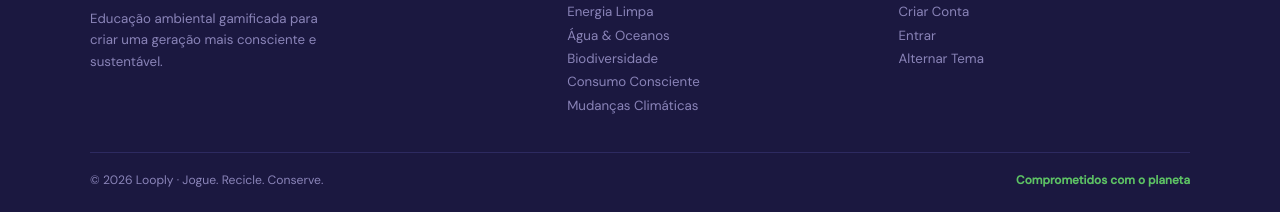
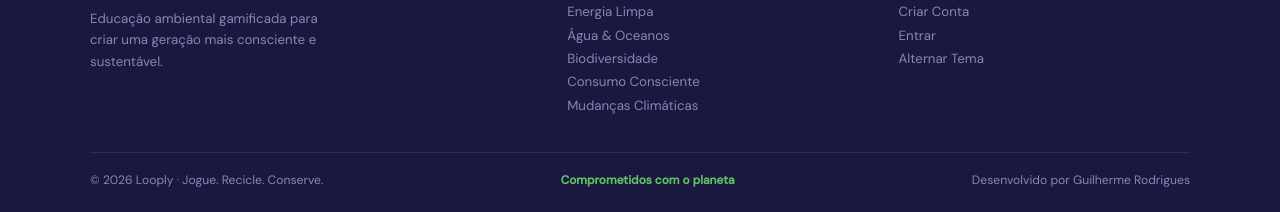
Before and after one commit to Chiquettz/projeto-looply, a plain HTML site: page looply/index.html in a window 1280 px wide. Shown: the part 2645-2857 px from the top of the page. Drawn offline with nearby package versions, Linux system fonts and the light colour scheme.

Commit message:
Versão Final
Finalização do projeto Looply

```diff
--- a/looply/index.html
+++ b/looply/index.html
@@ -147,6 +147,7 @@
       <div class="ft-bottom">
         <p>© 2026 Looply · Jogue. Recicle. Conserve.</p>
         <div class="eco-badge">Comprometidos com o planeta</div>
+        <p>Desenvolvido por Guilherme Rodrigues</p>
       </div>
     </div>
   </footer>
```
